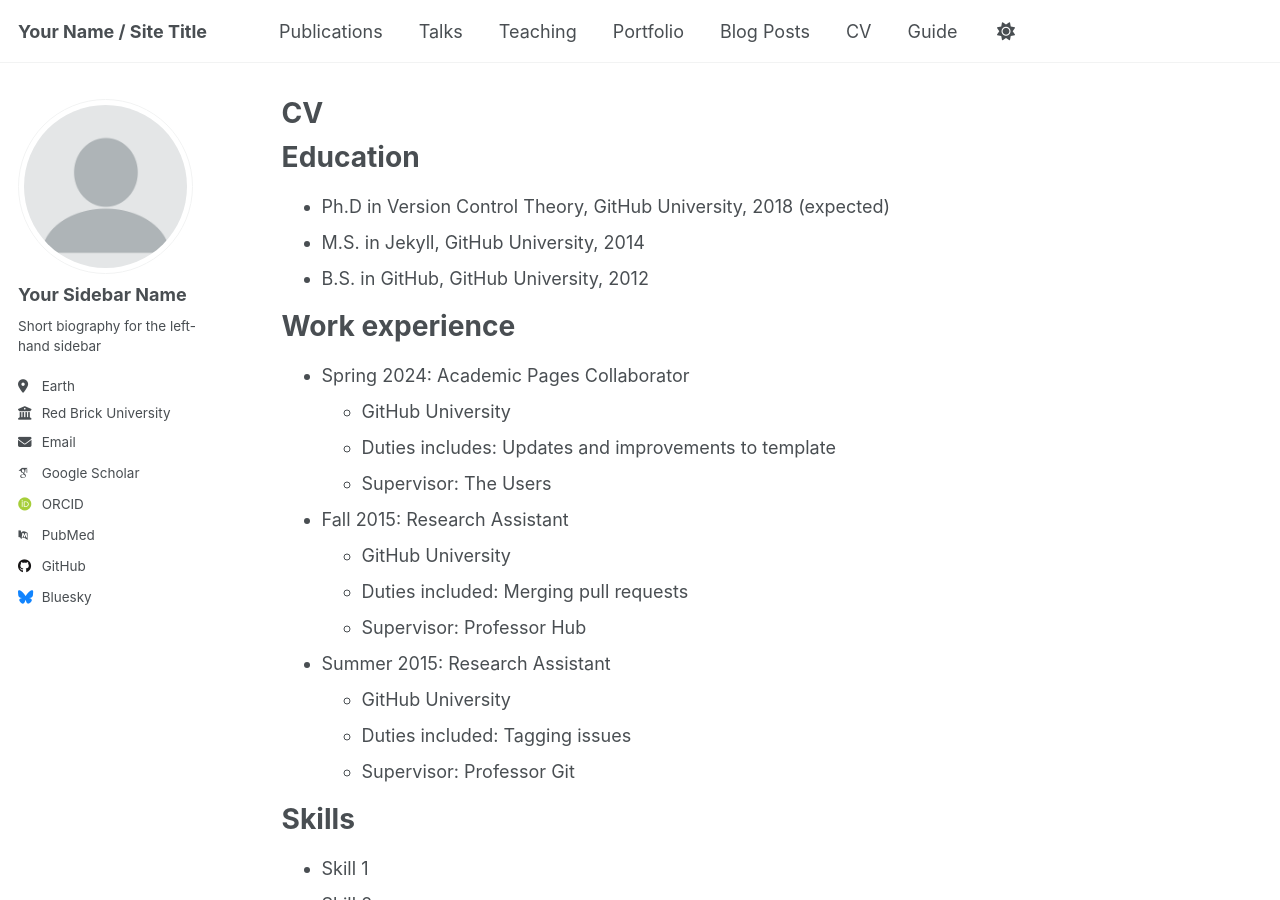
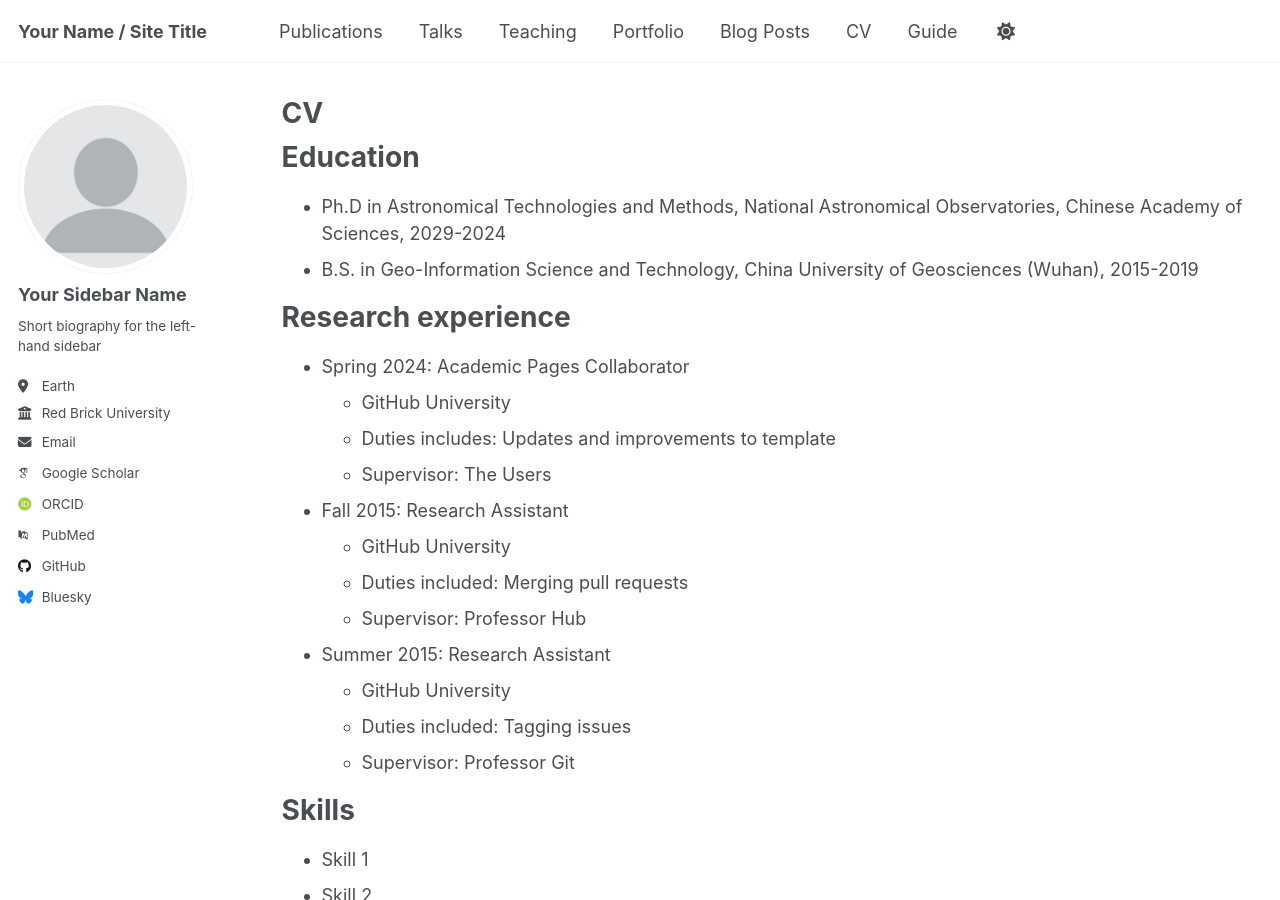
Before and after one commit to qingzhang-zq/qingzhang-zq.github.io, a Jekyll site: the page built from _pages/cv.md, in a window 1280 px wide and 900 px high. Built offline with Jekyll 4.4.1, drawn with Linux system fonts in a browser that asks for light colours; some web fonts are replaced.

Commit message:
Update cv.md

```diff
--- a/_pages/cv.md
+++ b/_pages/cv.md
@@ -11,11 +11,10 @@ redirect_from:
 
 Education
 ======
-* Ph.D in Version Control Theory, GitHub University, 2018 (expected)
-* M.S. in Jekyll, GitHub University, 2014
-* B.S. in GitHub, GitHub University, 2012
+* Ph.D in Astronomical Technologies and Methods, National Astronomical Observatories, Chinese Academy of Sciences, 2029-2024
+* B.S. in Geo-Information Science and Technology, China University of Geosciences (Wuhan), 2015-2019
 
-Work experience
+Research experience
 ======
 * Spring 2024: Academic Pages Collaborator
   * GitHub University
```
